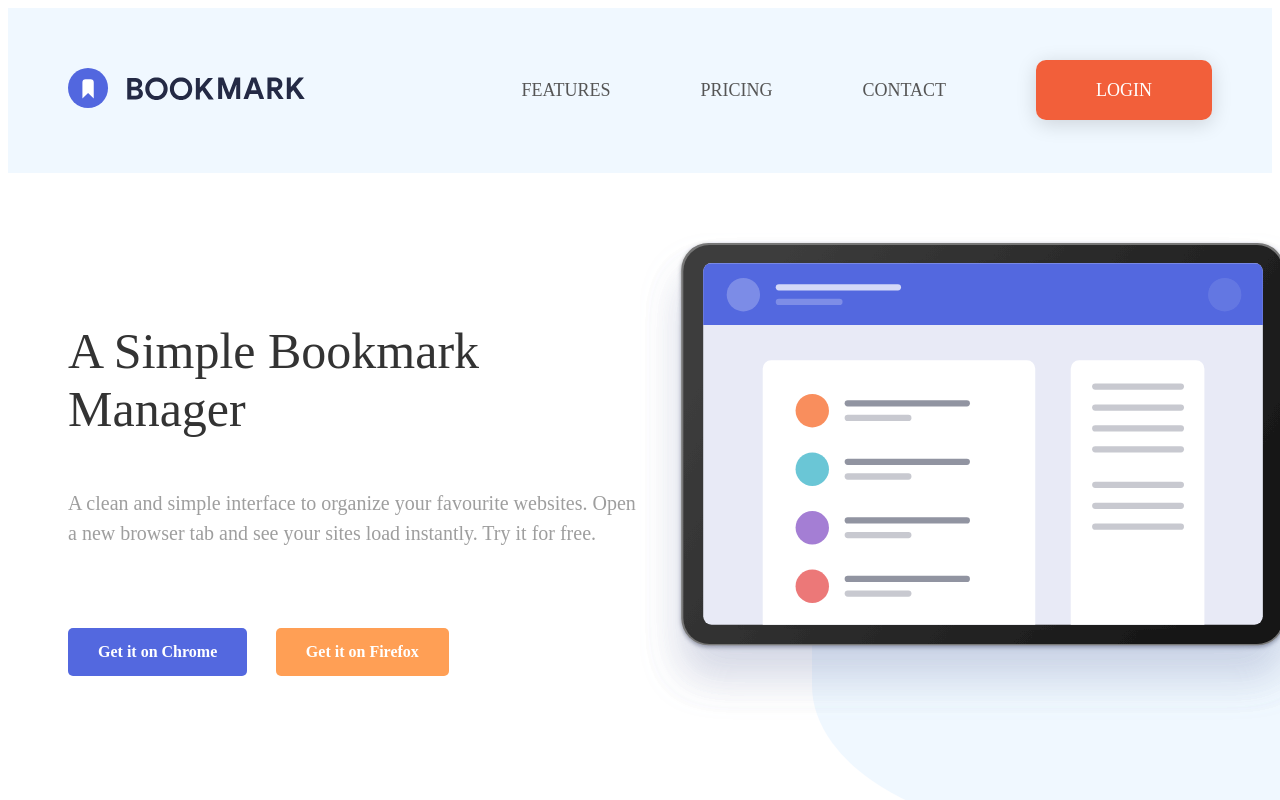
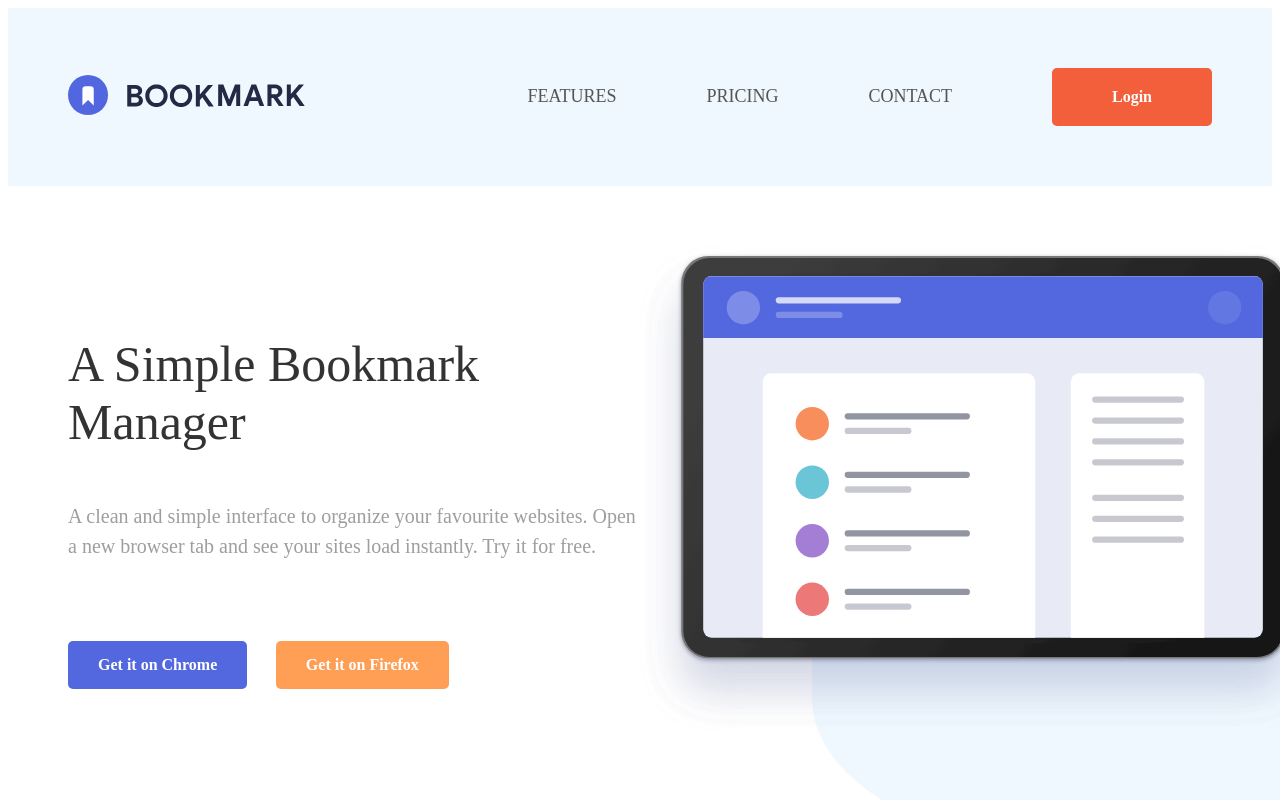
Before and after one commit to Arnau-66/S5-Bookmark--Landing-Angular, an Angular app: page / in a window 1280 px wide. Shown: the top 800 px of the page. Built offline with nearby package versions, Linux system fonts and the light colour scheme.

Commit message:
styles added on login-button

```diff
--- a/src/app/components/navbar/navbar.html
+++ b/src/app/components/navbar/navbar.html
@@ -13,13 +13,22 @@
           <a href="#">Features</a>
           <a href="#">Pricing</a>
           <a href="#">Contact</a>
-          <a href="#" class="login-button">Login</a>
+          <app-button
+            [text]="'Login'"
+            [href]="'#'"
+            [variant]="'login-button'">
+          </app-button>
+
         </div>
 
         <div class="navbar-links-mobile" *ngIf="isMenuOpen">
             <a href="#">Features</a>
             <a href="#">Pricing</a>
             <a href="#">Contact</a>
-            <a href="#" class="login-button">Login</a>
+          <app-button
+            [text]="'Login'"
+            [href]="'#'"
+            [variant]="'login-button'">
+          </app-button>
         </div>
 </nav>
--- a/src/app/components/navbar/navbar.ts
+++ b/src/app/components/navbar/navbar.ts
@@ -1,11 +1,12 @@
 import { Component, ElementRef, HostListener, inject } from '@angular/core';
 import { CommonModule } from '@angular/common';
+import { Button } from '../../shared/atoms/button/button';
 
 
 @Component({
   selector: 'app-navbar',
   standalone: true,
-  imports: [CommonModule],
+  imports: [CommonModule, Button],
   templateUrl: './navbar.html',
   styleUrls: ['./navbar.css'],
 })
--- a/src/app/shared/atoms/button/button.css
+++ b/src/app/shared/atoms/button/button.css
@@ -18,3 +18,10 @@
   background-color: #ff9f55;
   color: white;
 }
+
+.login-button {
+  background: #f25f3a;
+  color: white;
+  padding: 20px 60px;
+  margin-left: 100px;
+}
--- a/src/app/shared/atoms/button/button.ts
+++ b/src/app/shared/atoms/button/button.ts
@@ -11,5 +11,5 @@ import { CommonModule } from '@angular/common';
 export class Button {
   @Input() text: string = 'Click me';
   @Input() href: string = '#';
-  @Input() variant: 'chrome' | 'firefox' = 'chrome';
+  @Input() variant: 'chrome' | 'firefox' | 'login-button' = 'chrome';
 }
```
